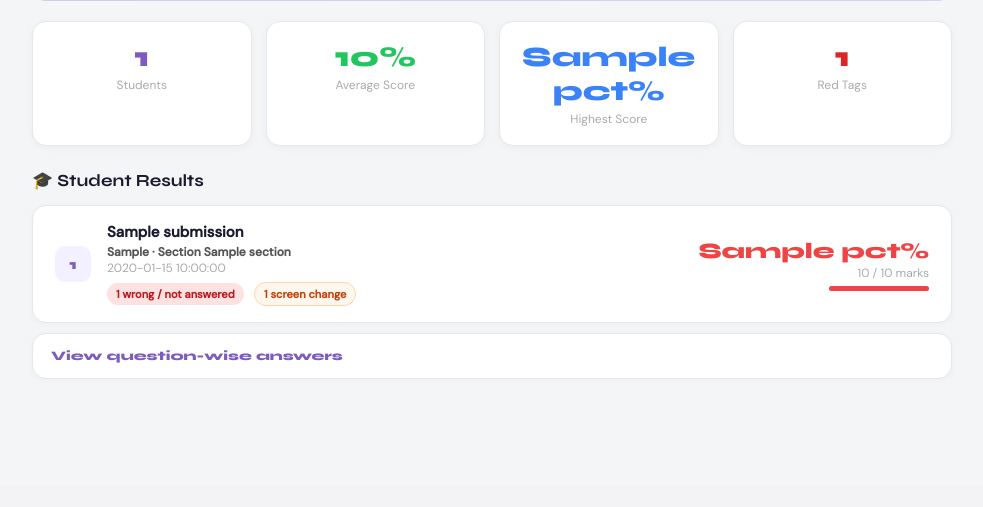
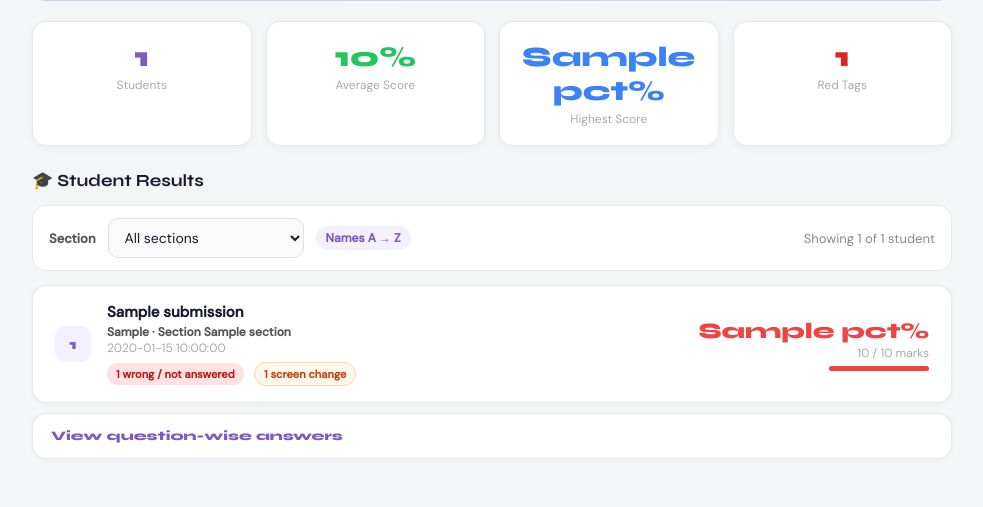
Before and after one commit to harshvishwas153-byte/Qslide, a Flask app: template templates/tutor_results.html in a window 1280 px wide. Shown: the part 314-821 px from the top of the page, without its empty margins (148-1131 px from the left). Before the commit the page ends 677 px from the top, so only its background shows below. Run offline with Flask 3, Linux system fonts and the light colour scheme; the template is opened without the code that fills it: most values are stand-ins (such as "Sample title", 1, 10 or a date in 2020); some libraries are stand-ins or nearby versions.

Commit message:
Updated tutor results and app

```diff
--- a/app.py
+++ b/app.py
@@ -1107,6 +1107,13 @@ def tutor_results(quiz_id):
             'is_auto_submitted': proctoring_status == 'auto_submitted',
         })
 
+    # Names in ascending A-Z order (case-insensitive); admission number breaks ties.
+    submissions.sort(key=lambda s: (s['student_name'].casefold(), s['admission_no']))
+    # Sections for the filter dropdown, in natural order (2 before 10, A before B).
+    natural = lambda text: [int(p) if p.isdigit() else p.casefold() for p in re.split(r'(\d+)', text)]
+    sections = sorted({s['section'] for s in submissions if s['section']}, key=natural)
+    has_no_section = any(not s['section'] for s in submissions)
+
     expires_at = datetime.fromisoformat(quiz['expires_at'])
     is_expired = datetime.now() > expires_at
 
@@ -1115,6 +1122,8 @@ def tutor_results(quiz_id):
         tutor      = dict(tutor),
         questions  = questions,
         submissions= submissions,
+        sections   = sections,
+        has_no_section = has_no_section,
         red_tag_count = len([s for s in submissions if s['is_red_tag']]),
         is_expired = is_expired,
         quiz_link  = request.host_url + 'quiz/' + quiz_id
--- a/templates/tutor_results.html
+++ b/templates/tutor_results.html
@@ -49,6 +49,13 @@
         .grade-C{color:#f59e0b}.bar-C{background:#f59e0b}
         .grade-D{color:#ef4444}.bar-D{background:#ef4444}
         .sub-wrap{margin-bottom:12px}
+        .filter-bar{display:flex;align-items:center;gap:12px;flex-wrap:wrap;background:#fff;border:1px solid #e8e8ec;border-radius:14px;padding:12px 16px;margin-bottom:14px}
+        .filter-bar label{font-size:13px;font-weight:600;color:#555}
+        .filter-bar select{padding:9px 34px 9px 12px;border:1.5px solid #e0e0e8;border-radius:10px;font-family:'DM Sans',sans-serif;font-size:14px;color:#1a1a2e;background:#fafafa;outline:none;cursor:pointer;min-width:150px}
+        .filter-bar select:focus{border-color:#a78bfa}
+        .filter-count{margin-left:auto;font-size:13px;color:#888}
+        .sort-chip{font-size:12px;font-weight:700;color:#7c5cbf;background:#f3f0ff;border-radius:999px;padding:4px 10px}
+        @media (max-width:560px){.filter-count{margin-left:0;width:100%}}
         .missed-badge{display:inline-flex;align-items:center;margin-top:6px;border-radius:999px;padding:4px 9px;font-size:11px;font-weight:700;background:#fee2e2;color:#b91c1c}
         .missed-badge.ok{background:#dcfce7;color:#15803d}
         .screen-tag{display:inline-flex;align-items:center;margin-top:6px;margin-left:6px;border-radius:999px;padding:4px 9px;font-size:11px;font-weight:800;background:#dc2626;color:#fff;border:1px solid #991b1b}
@@ -142,12 +149,22 @@
     <div class="section-title">🎓 Student Results</div>
 
     {% if submissions %}
+        <div class="filter-bar">
+            <label for="sectionFilter">Section</label>
+            <select id="sectionFilter">
+                <option value="">All sections</option>
+                {% for sec in sections %}<option value="{{ sec }}">Section {{ sec }}</option>{% endfor %}
+                {% if has_no_section %}<option value="__none__">No section</option>{% endif %}
+            </select>
+            <span class="sort-chip">Names A → Z</span>
+            <span class="filter-count" id="filterCount"></span>
+        </div>
         {% for s in submissions %}
         {% if s.pct >= 80 %}{% set grade='A' %}
         {% elif s.pct >= 60 %}{% set grade='B' %}
         {% elif s.pct >= 40 %}{% set grade='C' %}
         {% else %}{% set grade='D' %}{% endif %}
-        <div class="sub-wrap">
+        <div class="sub-wrap" data-section="{{ s.section }}">
             <div class="sub-card">
                 <div class="sub-rank">{{ loop.index }}</div>
                 <div class="sub-info">
@@ -194,6 +211,7 @@
             </details>
         </div>
         {% endfor %}
+        <div class="empty-msg" id="noMatch" style="display:none">No students from this section have taken the quiz yet.</div>
     {% else %}
         <div class="empty-msg">🕐 No students have taken this quiz yet.<br><small style="margin-top:8px;display:block;">Share the link above to get started.</small></div>
     {% endif %}
@@ -207,6 +225,40 @@
             setTimeout(()=>btn.textContent='📋 Copy Link',2000);
         });
     }
+
+    // ── Section filter (kept across the 30-second auto-refresh) ──
+    const filterSelect = document.getElementById('sectionFilter');
+    const FILTER_KEY = 'qslideResultsSection:' + location.pathname;
+
+    function applySectionFilter() {
+        const value = filterSelect.value;
+        let shown = 0;
+        const rows = document.querySelectorAll('.sub-wrap');
+        rows.forEach(row => {
+            const sec = row.dataset.section || '';
+            const match = !value || (value === '__none__' ? sec === '' : sec === value);
+            row.style.display = match ? '' : 'none';
+            if (match) {
+                shown++;
+                const rank = row.querySelector('.sub-rank');
+                if (rank) rank.textContent = shown;
+            }
+        });
+        document.getElementById('filterCount').textContent =
+            `Showing ${shown} of ${rows.length} student${rows.length === 1 ? '' : 's'}`;
+        document.getElementById('noMatch').style.display = shown ? 'none' : '';
+        try { sessionStorage.setItem(FILTER_KEY, value); } catch (_) {}
+    }
+
+    if (filterSelect) {
+        try {
+            const saved = sessionStorage.getItem(FILTER_KEY);
+            if (saved && [...filterSelect.options].some(o => o.value === saved)) filterSelect.value = saved;
+        } catch (_) {}
+        filterSelect.addEventListener('change', applySectionFilter);
+        applySectionFilter();
+    }
+
     setTimeout(()=>location.reload(), 30000);
 </script>
 </body>
```
